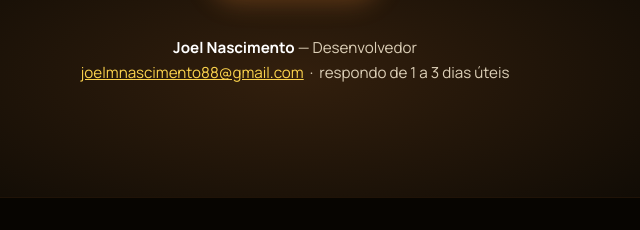
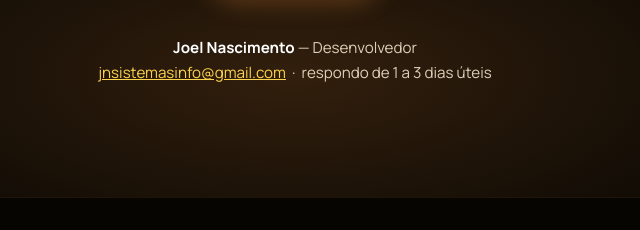
Before and after one commit to Joel92246405/sistema-vendas, a plain HTML site: page index.html in a window 1280 px wide. Shown: the part 8526-8756 px from the top of the page, 345-985 px from the left. Drawn offline with Linux system fonts and the light colour scheme.

Commit message:
Troca o contato para o e-mail dedicado jnsistemasinfo@gmail.com

```diff
--- a/index.html
+++ b/index.html
@@ -693,12 +693,12 @@ p{margin:0 0 1em;color:var(--creme-medio)}
     <p>Atendimento direto com quem desenvolve o sistema — sem fila, sem chamado, sem robô.</p>
 
     <div class="btns">
-      <a class="btn btn--principal" href="mailto:joelmnascimento88@gmail.com?subject=Sistema%20de%20Vendas">Mandar e-mail</a>
+      <a class="btn btn--principal" href="mailto:jnsistemasinfo@gmail.com?subject=Sistema%20de%20Vendas">Mandar e-mail</a>
     </div>
 
     <p class="assinatura">
       <b>Joel Nascimento</b> — Desenvolvedor<br>
-      <a href="mailto:joelmnascimento88@gmail.com">joelmnascimento88@gmail.com</a>
+      <a href="mailto:jnsistemasinfo@gmail.com">jnsistemasinfo@gmail.com</a>
       &nbsp;·&nbsp;
       respondo de 1 a 3 dias úteis
     </p>
@@ -760,7 +760,7 @@ p{margin:0 0 1em;color:var(--creme-medio)}
         <b>O que eu faço com isso?</b> O e-mail identifica o download. Marcando o aceite,
         também te aviso quando sai correção ou função nova — e você sai da lista quando
         quiser, pedindo em
-        <a href="mailto:joelmnascimento88@gmail.com">joelmnascimento88@gmail.com</a>.
+        <a href="mailto:jnsistemasinfo@gmail.com">jnsistemasinfo@gmail.com</a>.
         Não repasso seus dados para ninguém.
       </p>
     </div>
@@ -794,7 +794,7 @@ p{margin:0 0 1em;color:var(--creme-medio)}
     </p>
 
     <div class="btns">
-      <a class="btn btn--zap" href="mailto:joelmnascimento88@gmail.com?subject=Ajuda%20na%20instala%C3%A7%C3%A3o">Preciso de ajuda</a>
+      <a class="btn btn--zap" href="mailto:jnsistemasinfo@gmail.com?subject=Ajuda%20na%20instala%C3%A7%C3%A3o">Preciso de ajuda</a>
       <button class="btn btn--principal" type="button" data-fechar>Entendi</button>
     </div>
     </div>
```
